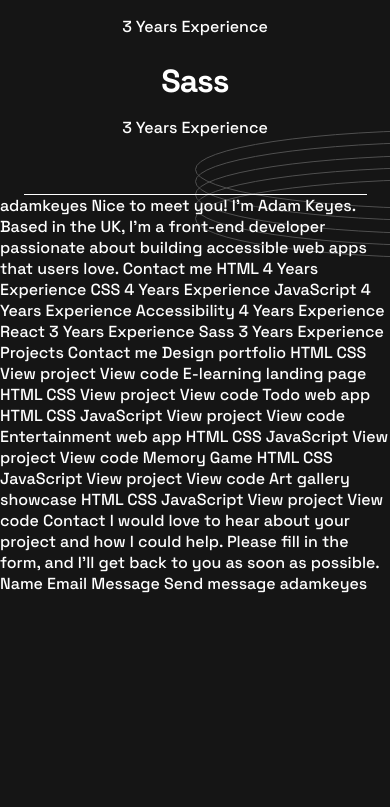
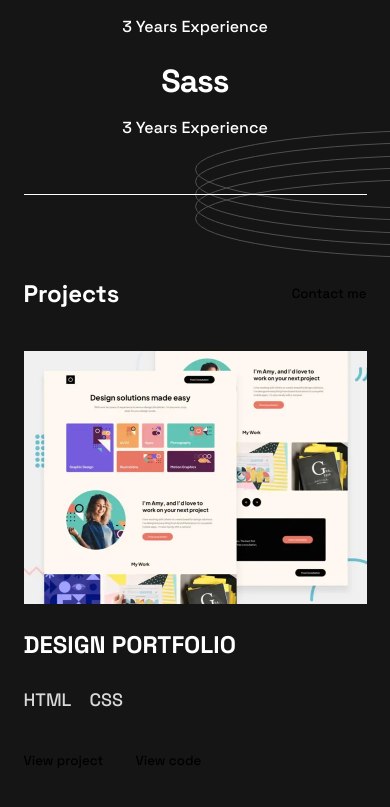
Before and after one commit to alla-r/FM-portfolio-react, a React (Vite) app: page / in a window 390 px wide. Shown: the part 1156-1963 px from the top of the page. Before the commit the page ends 1750 px from the top, so only its background shows below. Built offline with nearby package versions, Linux system fonts and the light colour scheme.

Commit message:
add Project Section mobile version

```diff
--- a/src/App.jsx
+++ b/src/App.jsx
@@ -1,6 +1,7 @@
 import Header from "./components/Header";
 import HeroSection from "./components/HeroSection";
 import SkillsSection from "./components/SkillsSection";
+import ProjectsSection from "./components/ProjectsSection";
 import "./App.scss";
 
 function App() {
@@ -10,6 +11,7 @@ function App() {
       <main>
         <HeroSection />
         <SkillsSection />
+        <ProjectsSection />
       </main>
     </>
   );
--- /dev/null
+++ b/src/components/ProjectsSection/ProjectsSection.jsx
@@ -0,0 +1,48 @@
+import { PROJECTS_DATA, PROJECTS_BUTTONS_TEXT } from "../../constants";
+import "./ProjectsSection.scss";
+
+const ProjectsSection = () => {
+  const projects = PROJECTS_DATA.data.map(
+    ({ id, title, imgSrcSmall, imgSrcLarge, technologies }) => {
+      return (
+        <div key={id} className="projects__item">
+          <img
+            className="projects__thumbnail"
+            src={imgSrcSmall}
+            alt="thumbnail 1"
+          />
+          <div className="projects__title">{title}</div>
+          <div className="projects__technologies">
+            {technologies.map((el, i) => (
+              <p key={i} className="projects__tech-item">
+                {el}
+              </p>
+            ))}
+          </div>
+          <div className="projects__buttons">
+            <button className="main-button">
+              {PROJECTS_BUTTONS_TEXT.VIEW_PROJECT}
+            </button>
+            <button className="main-button">
+              {PROJECTS_BUTTONS_TEXT.VIEW_CODE}
+            </button>
+          </div>
+        </div>
+      );
+    }
+  );
+
+  return (
+    <section className="projects container">
+      <div className="projects__header">
+        <h2 className="main-title">{PROJECTS_DATA.title}</h2>
+        <button className="main-button">
+          {PROJECTS_BUTTONS_TEXT.CONTACT_ME}
+        </button>
+      </div>
+      <div className="projects__wrapper">{projects}</div>
+    </section>
+  );
+};
+
+export default ProjectsSection;
--- /dev/null
+++ b/src/components/ProjectsSection/ProjectsSection.scss
@@ -0,0 +1,71 @@
+.projects {
+  .projects__header {
+    margin-top: 80px;
+    display: flex;
+    justify-content: space-between;
+    align-items: center;
+
+    h2 {
+      margin: 0;
+    }
+
+    button {
+      height: 36px;
+    }
+  }
+
+  .projects__wrapper {
+    margin-top: 40px;
+    margin-bottom: 80px;
+    display: flex;
+    flex-direction: column;
+    gap: 40px;
+
+    .projects__item {
+      .projects__thumbnail {
+        width: 100%;
+      }
+
+      .projects__title {
+        margin-top: 20px;
+        color: var(--color-white, #fff);
+        font-feature-settings: "clig" off, "liga" off;
+        font-size: 1.5rem;
+        font-weight: 700;
+        line-height: 2rem;
+        text-transform: uppercase;
+      }
+
+      .projects__technologies {
+        margin-top: 7px;
+        display: flex;
+        gap: 18px;
+        color: var(--Grey, #d9d9d9);
+        font-feature-settings: "clig" off, "liga" off;
+        font-size: 1.125rem;
+        font-weight: 500;
+        line-height: 1.75rem;
+      }
+
+      .projects__buttons {
+        margin-top: 20px;
+        display: flex;
+        gap: 32px;
+      }
+    }
+  }
+}
+
+@media only screen and (min-width: 37.5em) {
+  .projects {
+    .projects__wrapper {
+    }
+  }
+}
+
+@media only screen and (min-width: 63.5em) {
+  .projects {
+    .projects__wrapper {
+    }
+  }
+}
--- /dev/null
+++ b/src/components/ProjectsSection/index.js
@@ -0,0 +1,3 @@
+import ProjectsSection from './ProjectsSection';
+
+export default ProjectsSection;
--- a/src/constants.js
+++ b/src/constants.js
@@ -1,3 +1,16 @@
+import ProjectThumbnailSmall1 from "./assets/images/thumbnail-project-1-small.webp";
+import ProjectThumbnailSmall2 from "./assets/images/thumbnail-project-2-small.webp";
+import ProjectThumbnailSmall3 from "./assets/images/thumbnail-project-3-small.webp";
+import ProjectThumbnailSmall4 from "./assets/images/thumbnail-project-4-small.webp";
+import ProjectThumbnailSmall5 from "./assets/images/thumbnail-project-5-small.webp";
+import ProjectThumbnailSmall6 from "./assets/images/thumbnail-project-6-small.webp";
+import ProjectThumbnailLarge1 from "./assets/images/thumbnail-project-1-large.webp";
+import ProjectThumbnailLarge2 from "./assets/images/thumbnail-project-2-large.webp";
+import ProjectThumbnailLarge3 from "./assets/images/thumbnail-project-3-large.webp";
+import ProjectThumbnailLarge4 from "./assets/images/thumbnail-project-4-large.webp";
+import ProjectThumbnailLarge5 from "./assets/images/thumbnail-project-5-large.webp";
+import ProjectThumbnailLarge6 from "./assets/images/thumbnail-project-6-large.webp";
+
 export const HEADER_LOGO_TEXT = "adamkeyes";
 export const HEADER_NAV_LINK_CONFIG = [
   {
@@ -16,7 +29,7 @@ export const HEADER_NAV_LINK_CONFIG = [
     width: 26,
     height: 23,
     illRule: "evenodd",
-    d: "M13.084.23a.751.751 0 0 0-.736.75v14.267a.75.75 0 1 0 1.5 0V.98a.75.75 0 0 0-.763-.75ZM24.44 4.504a.752.752 0 0 0-.284.064l-6.44 2.875a.752.752 0 0 0 0 1.37l6.44 2.884a.75.75 0 0 0 .612-1.369L19.861 8.13l4.907-2.191a.753.753 0 0 0 .38-.99.752.752 0 0 0-.708-.444ZM1.371 9.663a.752.752 0 0 0-.74.938C2.41 17.447 8.603 22.23 15.685 22.23a.75.75 0 1 0 0-1.501A14.053 14.053 0 0 1 2.083 10.225a.75.75 0 0 0-.712-.561v-.001Z"
+    d: "M13.084.23a.751.751 0 0 0-.736.75v14.267a.75.75 0 1 0 1.5 0V.98a.75.75 0 0 0-.763-.75ZM24.44 4.504a.752.752 0 0 0-.284.064l-6.44 2.875a.752.752 0 0 0 0 1.37l6.44 2.884a.75.75 0 0 0 .612-1.369L19.861 8.13l4.907-2.191a.753.753 0 0 0 .38-.99.752.752 0 0 0-.708-.444ZM1.371 9.663a.752.752 0 0 0-.74.938C2.41 17.447 8.603 22.23 15.685 22.23a.75.75 0 1 0 0-1.501A14.053 14.053 0 0 1 2.083 10.225a.75.75 0 0 0-.712-.561v-.001Z",
   },
   {
     id: "linkedin-icon",
@@ -24,7 +37,7 @@ export const HEADER_NAV_LINK_CONFIG = [
     url: "https://www.linkedin.com",
     width: 25,
     height: 24,
-    d: "M5.551 3.304c-1.14 0-2.067.926-2.067 2.064 0 1.14.928 2.066 2.067 2.066a2.066 2.066 0 0 0 0-4.13ZM3.767 8.998v11.453h3.562L7.33 8.998H3.767Zm5.798 0V20.45l3.554.002.002-5.668c0-1.454.253-2.941 2.132-2.941 1.851 0 1.851 1.755 1.851 3.036v5.571l3.559-.001v-6.28c0-2.834-.517-5.457-4.27-5.457-1.763 0-2.916.997-3.368 1.85h-.05V8.997h-3.41ZM22.435 24H1.982c-.976 0-1.77-.777-1.77-1.732V1.731C.212.776 1.006 0 1.982 0h20.453c.98 0 1.777.776 1.777 1.73v20.538c0 .955-.797 1.732-1.777 1.732Z"
+    d: "M5.551 3.304c-1.14 0-2.067.926-2.067 2.064 0 1.14.928 2.066 2.067 2.066a2.066 2.066 0 0 0 0-4.13ZM3.767 8.998v11.453h3.562L7.33 8.998H3.767Zm5.798 0V20.45l3.554.002.002-5.668c0-1.454.253-2.941 2.132-2.941 1.851 0 1.851 1.755 1.851 3.036v5.571l3.559-.001v-6.28c0-2.834-.517-5.457-4.27-5.457-1.763 0-2.916.997-3.368 1.85h-.05V8.997h-3.41ZM22.435 24H1.982c-.976 0-1.77-.777-1.77-1.732V1.731C.212.776 1.006 0 1.982 0h20.453c.98 0 1.777.776 1.777 1.73v20.538c0 .955-.797 1.732-1.777 1.732Z",
   },
   {
     id: "twitter-icon",
@@ -32,42 +45,97 @@ export const HEADER_NAV_LINK_CONFIG = [
     url: "https://twitter.com",
     width: 24,
     height: 20,
-    d: "M23.492 2.705a9.563 9.563 0 0 1-2.742.751 4.788 4.788 0 0 0 2.1-2.643 9.536 9.536 0 0 1-3.033 1.159 4.778 4.778 0 0 0-8.14 4.357 13.564 13.564 0 0 1-9.844-4.99 4.774 4.774 0 0 0-.646 2.4 4.778 4.778 0 0 0 2.124 3.977 4.765 4.765 0 0 1-2.163-.598v.061a4.778 4.778 0 0 0 3.832 4.684 4.812 4.812 0 0 1-2.158.082 4.78 4.78 0 0 0 4.462 3.316 9.584 9.584 0 0 1-5.932 2.045c-.38 0-.762-.022-1.14-.067a13.508 13.508 0 0 0 7.32 2.146c8.787 0 13.59-7.277 13.59-13.589 0-.205-.004-.412-.013-.617a9.71 9.71 0 0 0 2.381-2.471l.002-.003Z"
-  }
+    d: "M23.492 2.705a9.563 9.563 0 0 1-2.742.751 4.788 4.788 0 0 0 2.1-2.643 9.536 9.536 0 0 1-3.033 1.159 4.778 4.778 0 0 0-8.14 4.357 13.564 13.564 0 0 1-9.844-4.99 4.774 4.774 0 0 0-.646 2.4 4.778 4.778 0 0 0 2.124 3.977 4.765 4.765 0 0 1-2.163-.598v.061a4.778 4.778 0 0 0 3.832 4.684 4.812 4.812 0 0 1-2.158.082 4.78 4.78 0 0 0 4.462 3.316 9.584 9.584 0 0 1-5.932 2.045c-.38 0-.762-.022-1.14-.067a13.508 13.508 0 0 0 7.32 2.146c8.787 0 13.59-7.277 13.59-13.589 0-.205-.004-.412-.013-.617a9.71 9.71 0 0 0 2.381-2.471l.002-.003Z",
+  },
 ];
 
-export const HERO_DESCRIPTION = "Based in the UK, I'm a front-end developer passionate about building accessible web apps that users love.";
+export const HERO_DESCRIPTION =
+  "Based in the UK, I'm a front-end developer passionate about building accessible web apps that users love.";
 export const HERO_BUTTON = "Contact me";
 
 export const SKILLS_DATA = [
   {
     id: "HTML",
     title: "HTML",
-    experience: "4 Years Experience"
+    experience: "4 Years Experience",
   },
   {
     id: "CSS",
     title: "CSS",
-    experience: "4 Years Experience"
+    experience: "4 Years Experience",
   },
   {
     id: "JavaScript",
     title: "JavaScript",
-    experience: "4 Years Experience"
+    experience: "4 Years Experience",
   },
   {
     id: "Accessibility",
     title: "Accessibility",
-    experience: "4 Years Experience"
+    experience: "4 Years Experience",
   },
   {
     id: "React",
     title: "React",
-    experience: "3 Years Experience"
+    experience: "3 Years Experience",
   },
   {
     id: "Sass",
     title: "Sass",
-    experience: "3 Years Experience"
+    experience: "3 Years Experience",
   },
 ];
+
+export const PROJECTS_DATA = {
+  title: "Projects",
+  data: [
+    {
+      id: "design-portfolio",
+      imgSrcSmall: ProjectThumbnailSmall1,
+      imgSrcLarge: ProjectThumbnailLarge1,
+      title: "DESIGN PORTFOLIO",
+      technologies: ["HTML", "CSS"],
+    },
+    {
+      id: "e-learning-landing-page",
+      imgSrcSmall: ProjectThumbnailSmall2,
+      imgSrcLarge: ProjectThumbnailLarge2,
+      title: "E-LEARNING LANDING PAGE",
+      technologies: ["HTML", "CSS"],
+    },
+    {
+      id: "todo-web-app",
+      imgSrcSmall: ProjectThumbnailSmall3,
+      imgSrcLarge: ProjectThumbnailLarge3,
+      title: "TODO WEB APP",
+      technologies: ["HTML", "CSS", "JAVASCRIPT"],
+    },
+    {
+      id: "entertainment-web-app",
+      imgSrcSmall: ProjectThumbnailSmall4,
+      imgSrcLarge: ProjectThumbnailLarge4,
+      title: "ENTERTAINMENT WEB APP",
+      technologies: ["HTML", "CSS", "JAVASCRIPT"],
+    },
+    {
+      id: "memory-game",
+      imgSrcSmall: ProjectThumbnailSmall5,
+      imgSrcLarge: ProjectThumbnailLarge5,
+      title: "MEMORY GAME",
+      technologies: ["HTML", "CSS", "JAVASCRIPT"],
+    },
+    {
+      id: "art-gallery-showcase",
+      imgSrcSmall: ProjectThumbnailSmall6,
+      imgSrcLarge: ProjectThumbnailLarge6,
+      title: "ART GALLERY SHOWCASE",
+      technologies: ["HTML", "CSS", "JAVASCRIPT"],
+    },
+  ],
+};
+
+export const PROJECTS_BUTTONS_TEXT = {
+  CONTACT_ME: "Contact me",
+  VIEW_PROJECT: "View project",
+  VIEW_CODE: "View code",
+};
```
